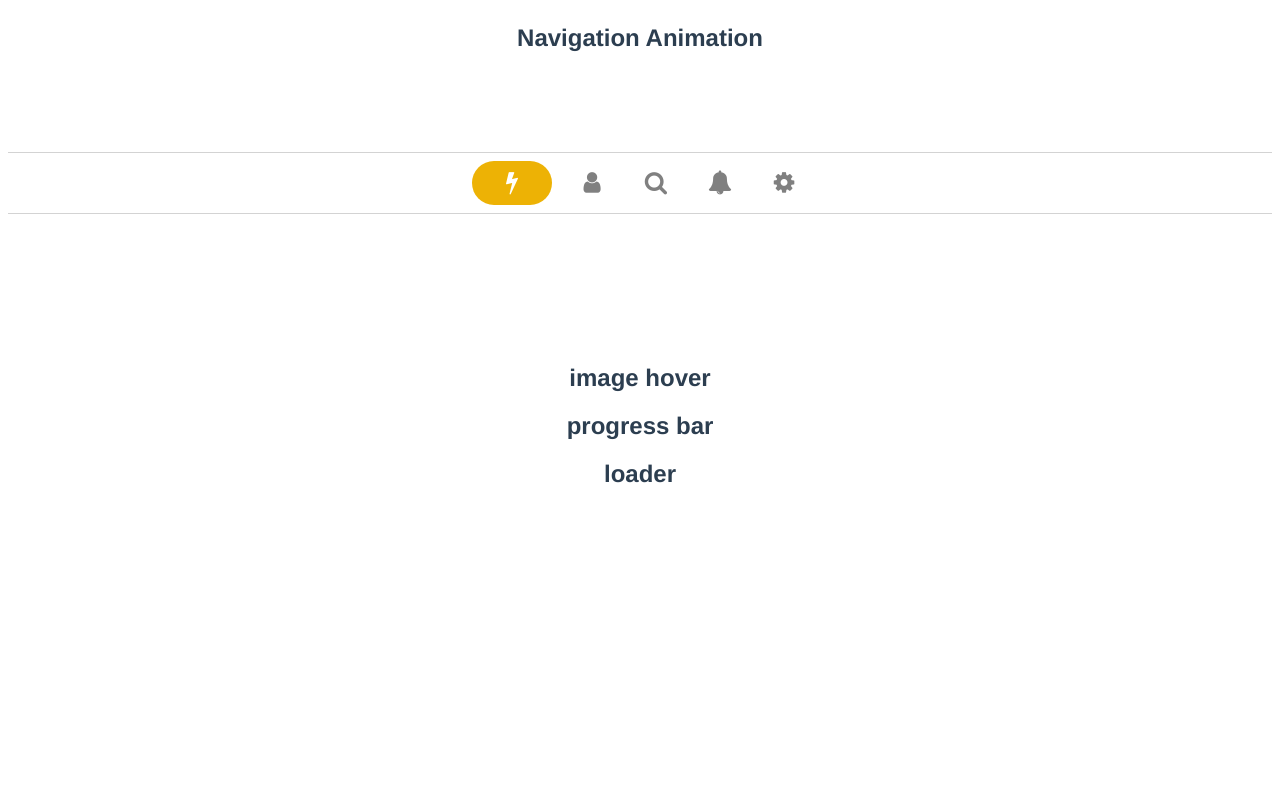
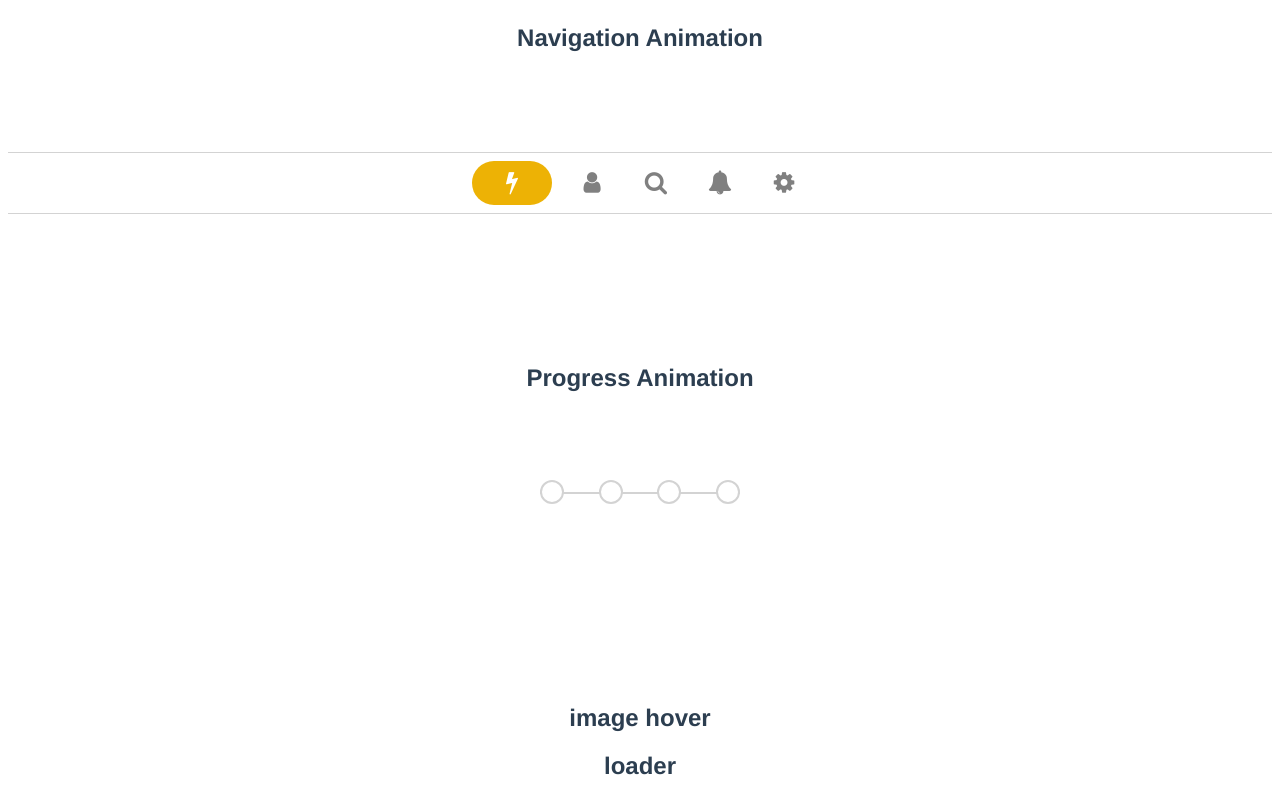
Before and after one commit to fadamakis/vue-animations, a Vue app: page / in a window 1280 px wide. Shown: the part 3081-3881 px from the top of the page. Before the commit the page ends 3589 px from the top, so only its background shows below. Built offline with nearby package versions, Linux system fonts and the light colour scheme.

Commit message:
Steps progress animation

```diff
--- a/src/App.vue
+++ b/src/App.vue
@@ -9,9 +9,9 @@
     <CardAppearAnimation />
     <ExpandCollapse />
     <Navigation />
+    <ProgressSteps />
 
     <h2>image hover</h2>
-    <h2>progress bar</h2>
     <h2>loader</h2>
   </div>
 </template>
@@ -24,6 +24,7 @@ import ModalTransitions from "./components/ModalTransitions.vue";
 import CardAppearAnimation from "./components/CardAppearAnimation.vue";
 import ExpandCollapse from "./components/ExpandCollapse.vue";
 import Navigation from "./components/Navigation.vue";
+import ProgressSteps from "./components/ProgressSteps.vue";
 
 export default {
   name: "app",
@@ -34,14 +35,13 @@ export default {
     ModalTransitions,
     CardAppearAnimation,
     ExpandCollapse,
-    Navigation
+    Navigation,
+    ProgressSteps
   }
 };
 </script>
 
 <style>
-
-
 #app {
   font-family: "Avenir", Helvetica, Arial, sans-serif;
   -webkit-font-smoothing: antialiased;
--- /dev/null
+++ b/src/components/ProgressSteps.vue
@@ -0,0 +1,93 @@
+<template>
+  <section>
+    <article>
+      <header>
+        <h2>Progress Animation</h2>
+      </header>
+      <div class="container">
+        <div class="progress-steps">
+          <div class="progress">
+            <div class="percent" :style="{width: `${ (progress-1) * 30 }%`}"></div>
+          </div>
+          <div class="steps">
+            <div class="step" v-for="index in 4" @click="setProgress(index)" :key="index" :class="{'selected': progress === index,
+           'completed': progress > index }"></div>
+          </div>
+        </div>
+      </div>
+    </article>
+  </section>
+</template>
+
+<script>
+export default {
+  data() {
+    return {
+      progress: 0
+    };
+  },
+  methods: {
+    setProgress(index) {
+      this.progress = index;
+    }
+  }
+};
+</script>
+
+<style scoped>
+.container {
+  position: relative;
+  margin-top: 100px;
+}
+.progress-steps {
+  position: absolute;
+  top: 50%;
+  left: 50%;
+  transform: translate(-50%, -50%);
+}
+.steps {
+  position: relative;
+  display: flex;
+  justify-content: space-between;
+  width: 200px;
+}
+.step {
+  width: 20px;
+  height: 20px;
+  background: #ffffff;
+  border: 2px solid lightgray;
+  border-radius: 50%;
+  transition: all 0.6s;
+  cursor: pointer;
+}
+.step.selected {
+  border: 2px solid #42b983;
+}
+.step.completed {
+  border: 2px solid #42b983;
+  background: #42b983;
+  border-radius: inherit;
+}
+
+.step.completed:before {
+  font-family: "FontAwesome";
+  color: white;
+  content: "\f00c";
+}
+.progress {
+  position: absolute;
+  width: 100%;
+  height: 50%;
+  border-bottom: 2px solid lightgray;
+  z-index: -1;
+}
+.percent {
+  position: absolute;
+  width: 0;
+  height: 100%;
+  border-bottom: 2px solid #42b983;
+  z-index: 1;
+
+  transition: width 0.6s;
+}
+</style>
```
